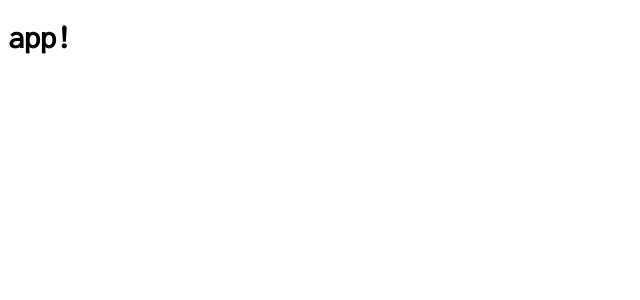
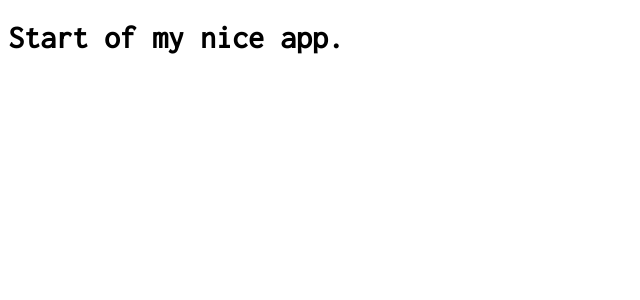
Before and after one commit to joncoe/tour-de-force, a React (Create React App) app: page / in a window 1280 px wide. Shown: the top 300 px of the page, without its empty margins (0-640 px from the left). Built offline with nearby package versions, Linux system fonts and the light colour scheme.

Commit message:
Change title

```diff
--- a/src/App.js
+++ b/src/App.js
@@ -5,7 +5,7 @@ class App extends Component {
     return (
       <div>
         <header>
-          <h1>app!</h1>
+          <h1>Start of my nice app.</h1>
         </header>
         <p>
 
```
